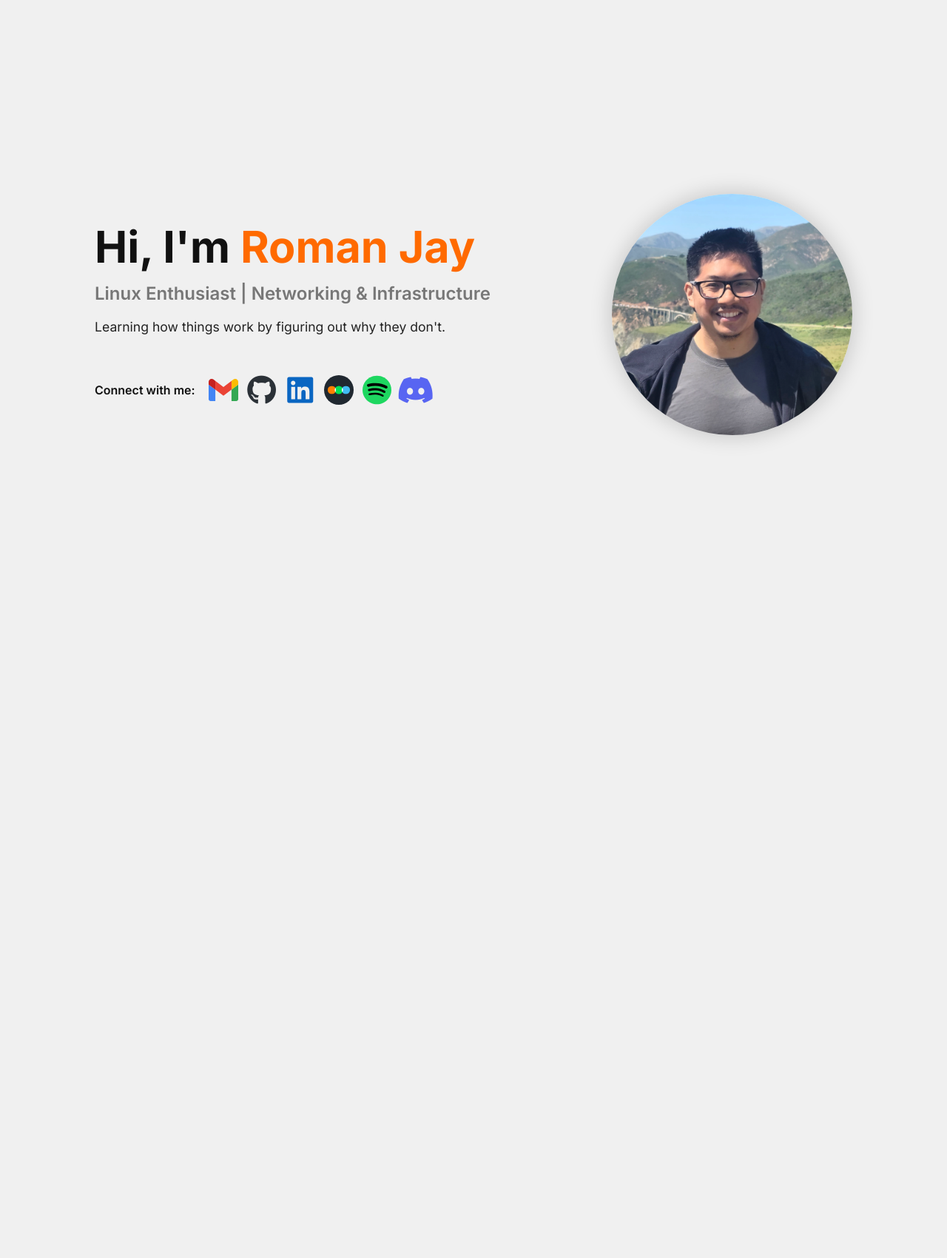
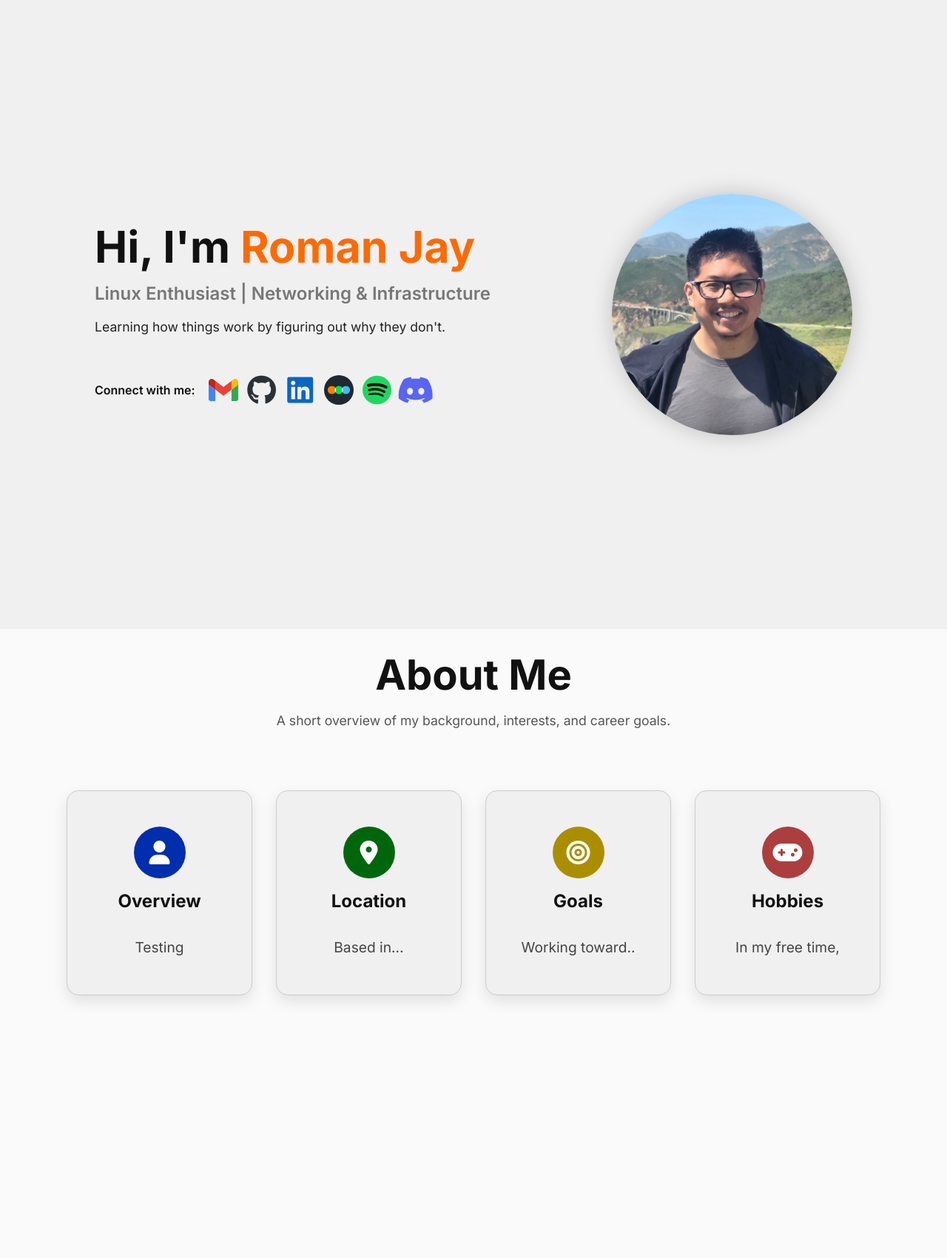
Before and after one commit to rojarida/rojarida.github.io, a Jekyll site: the page built from index.html, in a window 1280 px wide. Shown: the whole page at 74% size. Built offline with Jekyll 4.4.1, drawn with Linux system fonts in a browser that asks for light colours; before the commit the page ends 900 px from its top, so only the background shows below that.

Commit message:
Add base structure for sections and cards

```diff
--- /dev/null
+++ b/_data/about.yml
@@ -0,0 +1,23 @@
+---
+title: About Me
+description: A short overview of my background, interests, and career goals.
+cards:
+  - title: Overview
+    description: Testing
+    icon: fa-solid fa-user
+    icon_color: "#002ead"
+
+  - title: Location
+    description: Based in...
+    icon: fa-solid fa-location-dot
+    icon_color: "#00660c"
+
+  - title: Goals
+    description: Working toward..
+    icon: fa-solid fa-bullseye
+    icon_color: "#ab8e00"
+
+  - title: Hobbies
+    description: In my free time,
+    icon: fa-solid fa-gamepad
+    icon_color: "#ad3e3e"
--- /dev/null
+++ b/_includes/about-card.html
@@ -0,0 +1,13 @@
+<article class="about-card">
+  <div class="about-icon" style="background-color: {{ include.card.icon_color | default: '#111111' | escape }}">
+    <i class="{{ include.card.icon }}" aria-hidden="true"></i>
+  </div>
+  <h3 class="about-title">{{ include.card.title | escape }}</h3>
+  <div class="about-text">{{ include.card.description | markdownify }}</div>
+  {% if include.card.url %}
+  <p class="about-link">
+    <a href="{% include link-url.html url=include.card.url %}">
+      {{ include.card.link_label | default: include.card.title | escape }}</a>
+  </p>
+  {% endif %}
+</article>
--- /dev/null
+++ b/_includes/link-url.html
@@ -0,0 +1,5 @@
+{% if include.url contains '://' or include.url contains 'mailto:' %}
+  {{ include.url }}
+{% else %}
+  {{ include.url | relative_url }}
+{% endif %}
--- /dev/null
+++ b/_includes/section-heading.html
@@ -0,0 +1,7 @@
+{% assign heading_tag = include.heading_tag | default: 'h2' %}
+<div class="section-heading">
+  <{{ heading_tag }} class="section-title">{{ include.section.title | escape }}</{{ heading_tag }}>
+  {% if include.section.description %}
+    <p class="section-description">{{ include.section.description | escape }}</p>
+  {% endif %}
+</div>
--- a/_layouts/default.html
+++ b/_layouts/default.html
@@ -1,18 +1,19 @@
-<!doctype html>
+<!DOCTYPE html>
 <html lang="{{ site.lang | default: 'en' }}">
   <head>
     <meta name="viewport" content="width=device-width, initial-scale=1" />
     <meta charset="utf-8" />
-    <title>{{ page.title }} - {{ site.title }}</title>
-    <link rel="icon" href="{{ '/assets/icons/favicon.ico' | relative_url }}" type="images/x-icon" />
-    <link rel="stylesheet" href="{{ '/assets/css/base.css' | relative_url }}" />
-    <link rel="stylesheet" href="{{ '/assets/css/intro.css' | relative_url }}" />
+    <title>{% if page.title %}{{ page.title | escape }} | {% endif %}{{ site.title | escape }}</title>
+    <meta name="description" content="{{ page.description | default: site.description | escape }}" />
+    <link rel="icon" href="{{ '/assets/icons/favicon.ico' | relative_url }}" type="image/x-icon" />
+    {% assign styles = 'base,intro,about,cards' | split: ',' %}
+    {% for style in styles %}
+      <link rel="stylesheet" href="{{ '/assets/css/' | append: style | append: '.css' | relative_url }}" />
+    {% endfor %}
     <link rel="preconnect" href="https://fonts.googleapis.com" />
     <link rel="preconnect" href="https://fonts.gstatic.com" crossorigin />
-    <link
-      href="https://fonts.googleapis.com/css2?family=Inter:ital,opsz,wght@0,14..32,100..900;1,14..32,100..900&display=swap"
-      rel="stylesheet"
-    />
+    <link href="https://fonts.googleapis.com/css2?family=Inter:ital,opsz,wght@0,14..32,100..900;1,14..32,100..900&display=swap"
+          rel="stylesheet" />
     <link rel="stylesheet" href="https://cdnjs.cloudflare.com/ajax/libs/font-awesome/6.7.2/css/all.min.css" />
   </head>
   <body>
--- /dev/null
+++ b/assets/css/about.css
@@ -0,0 +1,67 @@
+.about-section {
+  min-height: calc(100vh - var(--header-height));
+  background-color: var(--color-section-bg);
+  padding: 2rem 0rem;
+}
+
+.about-card {
+  background-color: var(--color-surface-soft);
+  border: 1px solid var(--color-border);
+  border-radius: var(--radius-lg);
+  padding: 3rem 2rem;
+  box-shadow: var(--shadow-card);
+  transition:
+    transform var(--transition-fast),
+    box-shadow var(--transition-fast),
+    border-color var(--transition-fast);
+}
+
+.about-card:hover {
+  transform: translateY(-8px);
+  box-shadow: var(--shadow-card);
+  border-color: rgba(150, 150, 150 1);
+}
+
+.about-icon {
+  width: 70px;
+  height: 70px;
+  margin: 0 auto 1rem;
+  border-radius: 50%;
+  background-color: var(--color-text);
+  color: var(--color-surface);
+  display: flex;
+  align-items: center;
+  justify-content: center;
+  font-weight: 700;
+  flex-shrink: 0;
+}
+
+.about-icon i {
+  font-size: 2rem;
+}
+
+.about-title {
+  margin: 0 0 2rem;
+  font-size: clamp(1.35rem, 1.1rem + 0.8vw, 1.5rem);
+  text-align: center;
+}
+
+.about-text {
+  margin: 0;
+  color: #444444;
+  line-height: 1.7;
+  font-size: 1.2rem;
+  text-align: center;
+}
+
+.about-text p {
+  margin: 0;
+}
+
+.about-text p + p {
+  margin-top: 1rem;
+}
+
+.about-link {
+  text-align: center;
+}
--- a/assets/css/base.css
+++ b/assets/css/base.css
@@ -64,3 +64,21 @@ main {
 section {
   scroll-margin-top: var(--header-height);
 }
+
+.section-heading {
+  margin: 0 auto 5rem;
+  text-align: center;
+}
+
+.section-title {
+  margin: 0 0 1rem;
+  font-size: clamp(1.75rem, 1.5rem + 3vw, 3.5rem);
+  line-height: 1.1;
+}
+
+.section-description {
+  margin: 0;
+  color: var(--color-text-muted);
+  font-size: 1.1rem;
+  line-height: 1.6;
+}
--- /dev/null
+++ b/assets/css/cards.css
@@ -0,0 +1,21 @@
+.card-row {
+  --columns: 3;
+  --card-gap: 2rem;
+  --card-max: 30rem;
+  display: flex;
+  flex-wrap: wpra;
+  justify-content: center;
+  gap: var(--card-gap);
+}
+
+.card-row--four {
+  --columns: 4;
+  --card-max: 26rem;
+}
+
+.card-row > * {
+  flex: 0 1 calc((100% - (var(--columns) - 1) * var(--card-gap)) / var(--columns));
+  min-width: 0;
+  max-width: var(--card-max);
+  overflow-wrap: anywhere;
+}
--- a/index.html
+++ b/index.html
@@ -3,3 +3,14 @@ layout: default
 home: true
 ---
 {% include intro.html %}
+
+<section class="about-section" id="about">
+  <div class="page-width wide">
+    {% include section-heading.html section=site.data.about %}
+    <div class="about grid card-row card-row--four">
+      {% for card in site.data.about.cards %}
+        {% include about-card.html card=card %}
+      {% endfor %}
+    </div>
+  </div>
+</section>
```
